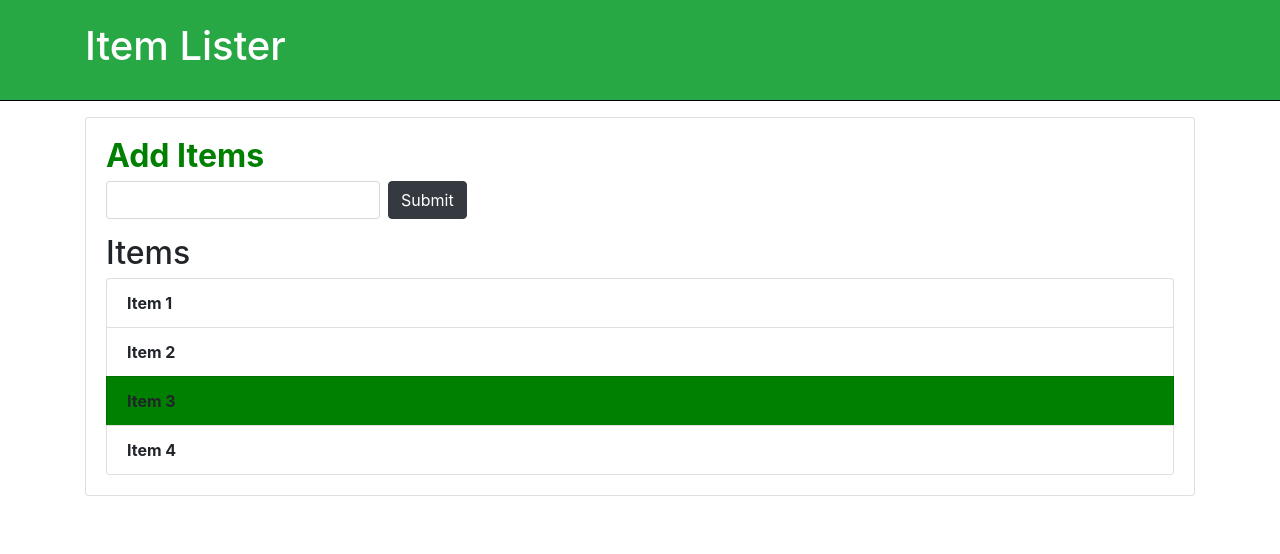
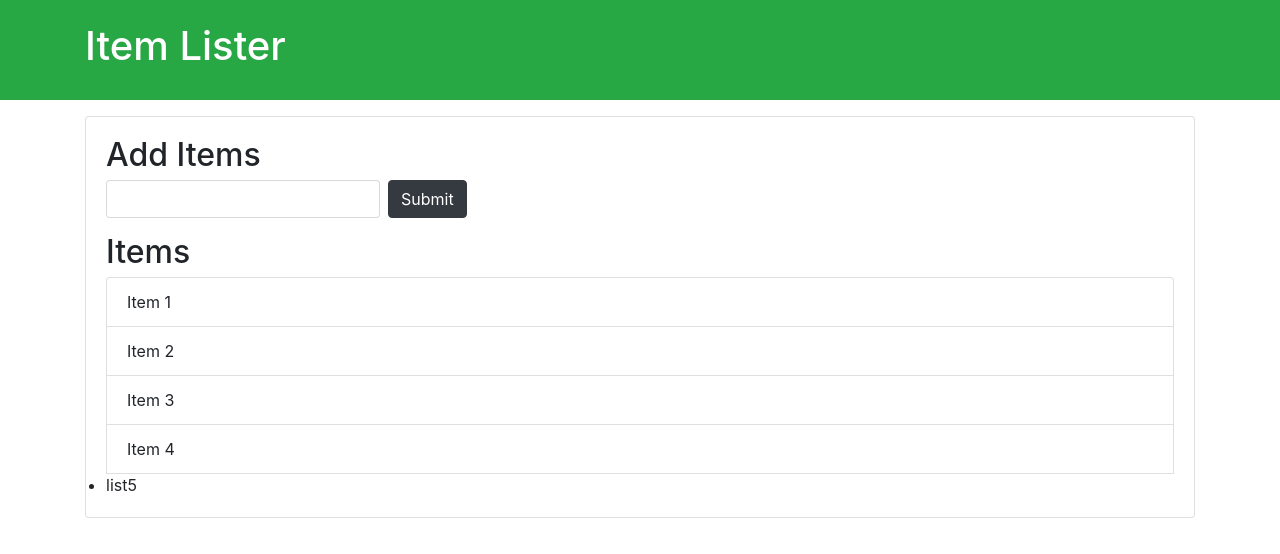
Before and after one commit to ajayrai03/sharpner, a plain HTML site: page index.html in a window 1280 px wide. Drawn offline with nearby package versions, Linux system fonts and the light colour scheme.

Commit message:
getElementsByTagName intro

```diff
--- a/dom.js
+++ b/dom.js
@@ -10,14 +10,18 @@
 // console.log(document.all[10]);
 // document.all[10].textContent='Hello';
 // console.log(document.forms[0]);
-var header=document.getElementById('main-header');
-header.style.borderBottom='solid 1px #000';
-var addItem=document.getElementsByClassName('title');
-addItem[0].style.fontWeight="bold";
-addItem[0].style.color='green';
+// var header=document.getElementById('main-header');
+// header.style.borderBottom='solid 1px #000';
+// var addItem=document.getElementsByClassName('title');
+// addItem[0].style.fontWeight="bold";
+// addItem[0].style.color='green';
 
-var items=document.getElementsByClassName('list-group-item');
-items[2].style.backgroundColor='green';
-for(var i=0;i<items.length;i++){
-    items[i].style.fontWeight='bold';
-}
+// var items=document.getElementsByClassName('list-group-item');
+// items[2].style.backgroundColor='green';
+// for(var i=0;i<items.length;i++){
+//     items[i].style.fontWeight='bold';
+// }
+
+
+var li=document.getElementsByTagName('li');
+console.log(li[0].textContent);
--- a/index.html
+++ b/index.html
@@ -29,6 +29,7 @@
                 <li class="list-group-item">Item 2</li>
                 <li class="list-group-item">Item 3</li>
                 <li class="list-group-item">Item 4</li>
+                <li>list5</li>
             </ul>
         </div>
     </div>
```
